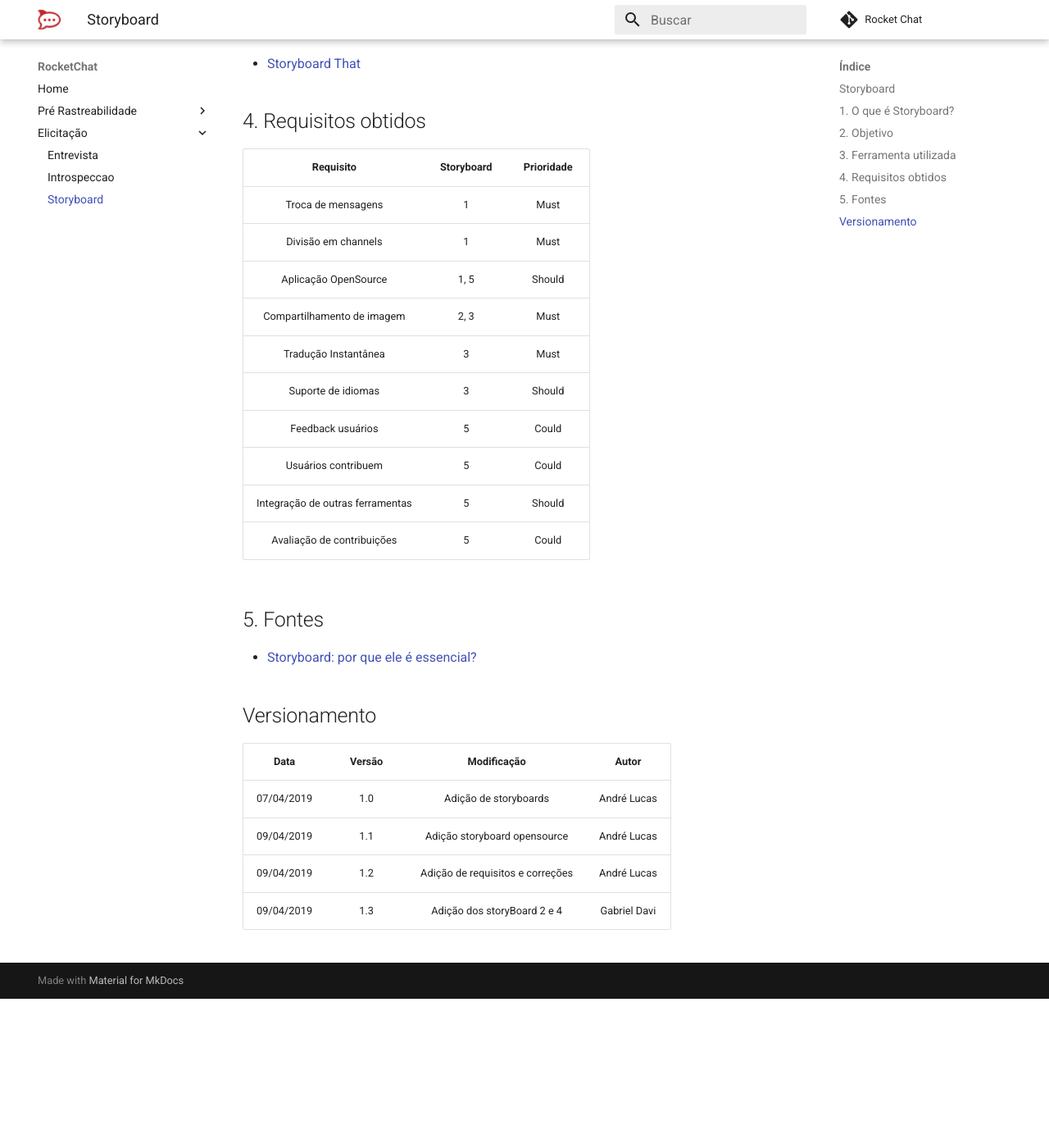
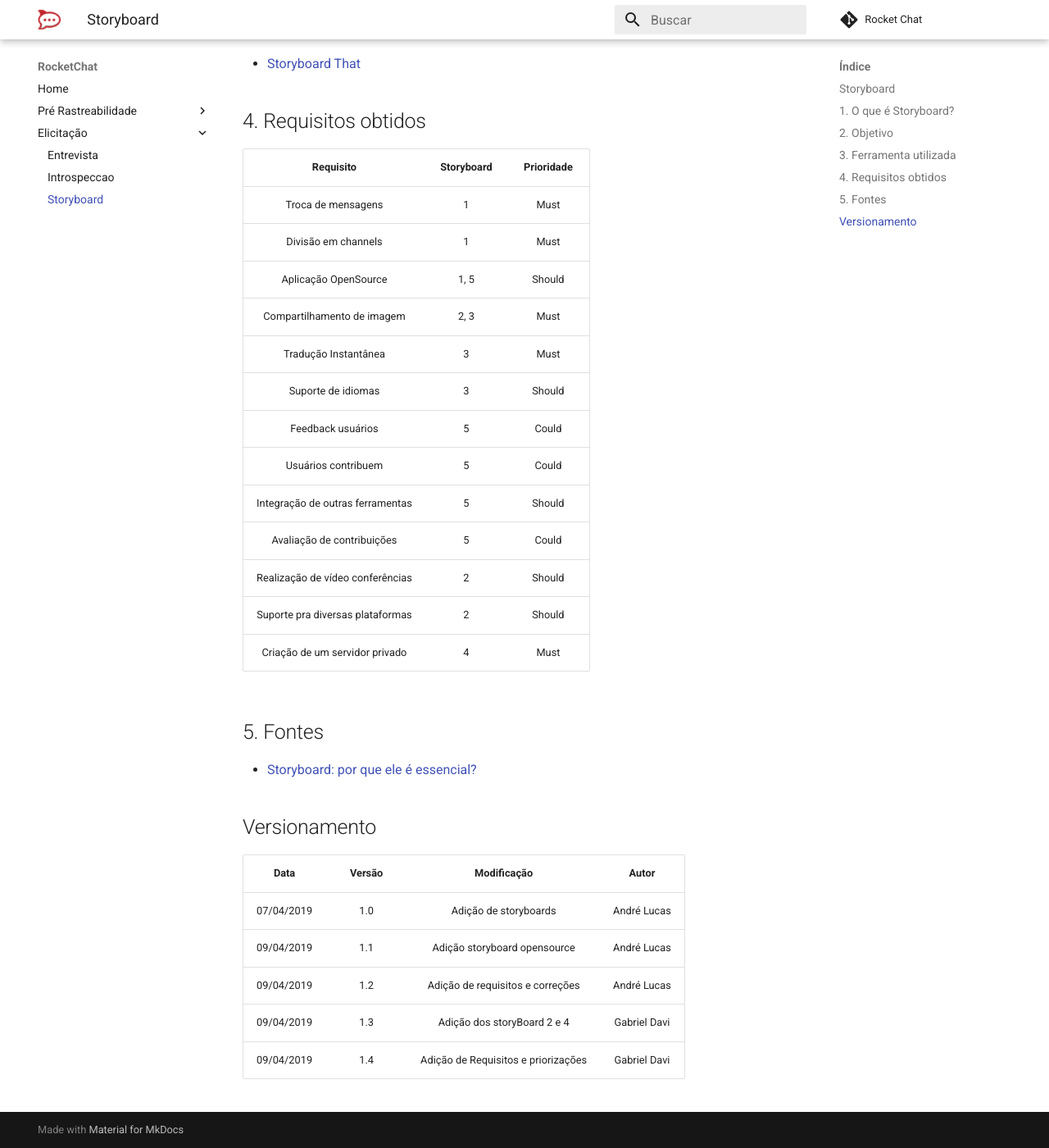
Before and after one commit to MarcosNBJ/2019.1-RocketChat, an MkDocs documentation site: the page built from docs/Elicitação/Storyboard.md, in a window 1280 px wide and 1400 px high, scrolled down 2414 px. Shown: the whole window at 82% size. Built offline with MkDocs 1.6.1 and Material for MkDocs 9.7.7, drawn with Linux system fonts in a browser that asks for light colours; comment, search, counter and statistics services are not loaded; before the commit the page ends 3632 px from its top, so only the background shows below that.

Commit message:
adding requirements to the storyboard

```diff
--- a/docs/Elicitação/Storyboard.md
+++ b/docs/Elicitação/Storyboard.md
@@ -49,6 +49,9 @@
 | Usuários contribuem | 5 | Could |
 | Integração de outras ferramentas | 5 | Should |
 | Avaliação de contribuições | 5 | Could |
+| Realização de vídeo conferências | 2 | Should |
+| Suporte pra diversas plataformas | 2 | Should |
+| Criação de um servidor privado | 4 | Must |
 
 ## 5. Fontes
 
@@ -62,3 +65,4 @@
 | 09/04/2019 | 1.1 | Adição storyboard opensource | André Lucas |
 | 09/04/2019 | 1.2 | Adição de requisitos e correções | André Lucas |
 | 09/04/2019 | 1.3 | Adição dos storyBoard 2 e 4 | Gabriel Davi |
+| 09/04/2019 | 1.4 | Adição de  Requisitos e priorizações | Gabriel Davi |
```
